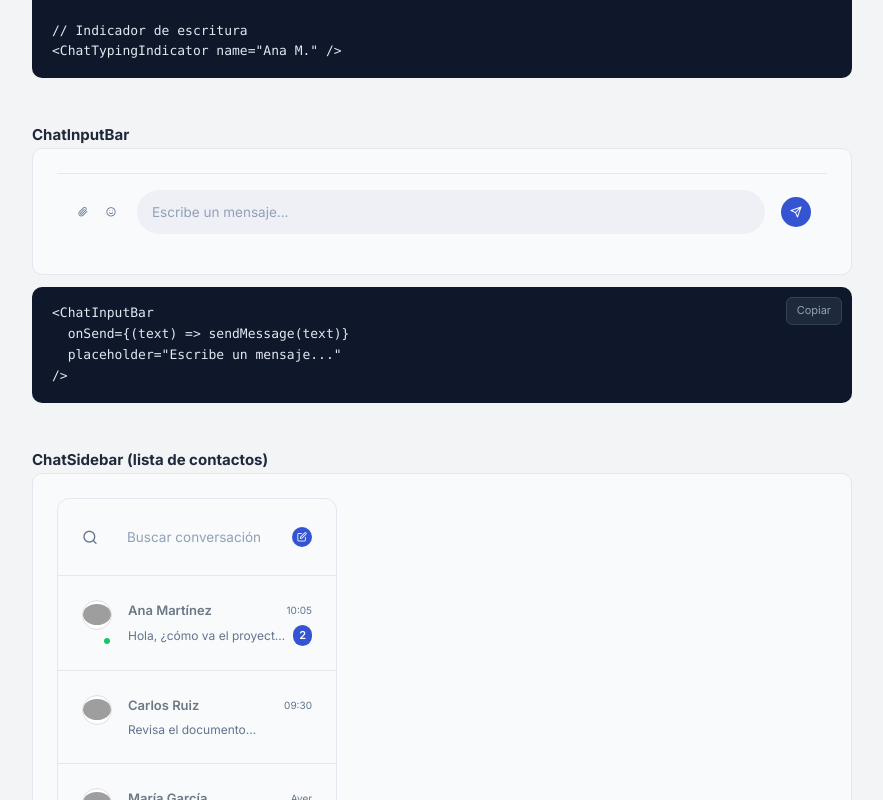
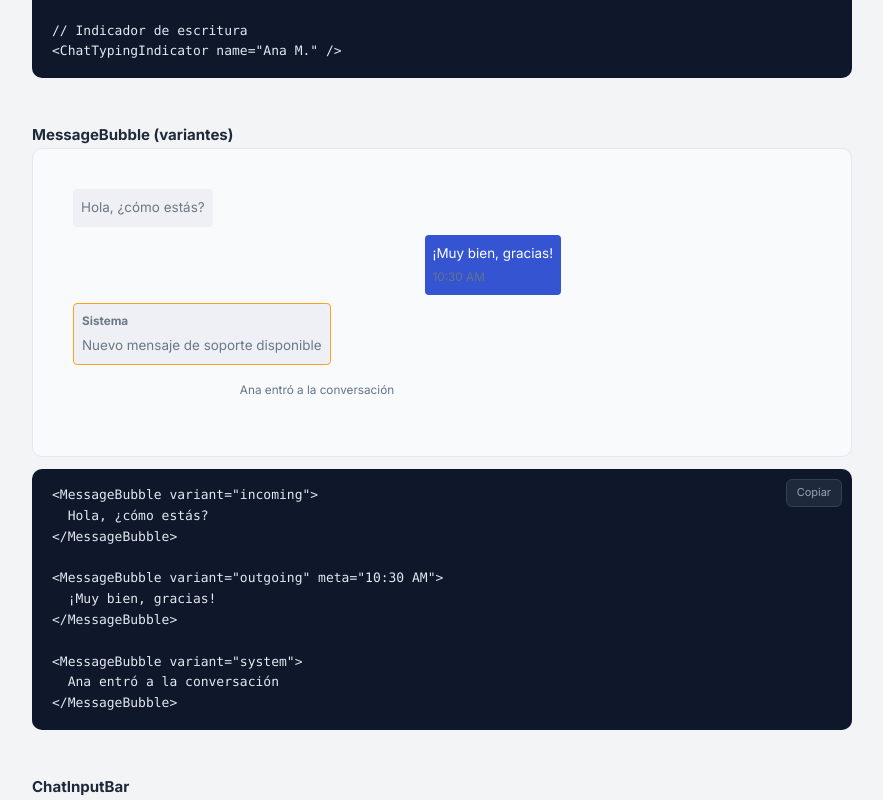
Before and after one commit to Waryxxful/duralux-ui, a React (Vite) app in the folder demo/: page /chat in a window 1280 px wide. Shown: the part 900-1700 px from the top of the page, without its empty margins (248-1131 px from the left). Built offline with nearby package versions, Linux system fonts and the light colour scheme; grey boxes are pictures that could not be loaded.

Commit message:
feat(conversation): MessageBubble

```diff
--- a/demo/src/pages/ChatComponentsPage.jsx
+++ b/demo/src/pages/ChatComponentsPage.jsx
@@ -1,4 +1,4 @@
-import { ChatBubble, ChatTypingIndicator, ChatInputBar, ChatWindow, ChatSidebar } from '@duralux/ui'
+import { ChatBubble, ChatTypingIndicator, ChatInputBar, ChatWindow, ChatSidebar, MessageBubble } from '@duralux/ui'
 import { ShowcaseSection } from '../ShowcaseSection'
 
 const MSG_OTHER = { id: 1, text: 'Hola, ¿cómo va el proyecto? ¿Ya terminaron el módulo de pagos?', time: '10:05 AM', sender: { name: 'Ana M.', avatar: '/assets/images/avatar/2.png' }, mine: false }
@@ -15,7 +15,7 @@ export function ChatComponentsPage() {
   return (
     <div>
       <h1 style={{ fontSize: 24, fontWeight: 800, marginBottom: 4 }}>Chat Components</h1>
-      <p style={{ color: '#64748b', marginBottom: 32 }}>ChatBubble · ChatTypingIndicator · ChatInputBar · ChatWindow · ChatSidebar</p>
+      <p style={{ color: '#64748b', marginBottom: 32 }}>ChatBubble · ChatTypingIndicator · ChatInputBar · ChatWindow · ChatSidebar · MessageBubble</p>
 
       <ShowcaseSection
         title="ChatBubble + ChatTypingIndicator"
@@ -40,6 +40,37 @@ export function ChatComponentsPage() {
 
 // Indicador de escritura
 <ChatTypingIndicator name="Ana M." />`}
+      />
+
+      <ShowcaseSection
+        title="MessageBubble (variantes)"
+        preview={
+          <div style={{ maxWidth: 520, background: '#f8fafc', borderRadius: 12, padding: 16 }}>
+            <MessageBubble variant="incoming">
+              Hola, ¿cómo estás?
+            </MessageBubble>
+            <MessageBubble variant="outgoing" meta="10:30 AM">
+              ¡Muy bien, gracias!
+            </MessageBubble>
+            <MessageBubble variant="incoming" header="Sistema" highlighted>
+              Nuevo mensaje de soporte disponible
+            </MessageBubble>
+            <MessageBubble variant="system">
+              Ana entró a la conversación
+            </MessageBubble>
+          </div>
+        }
+        code={`<MessageBubble variant="incoming">
+  Hola, ¿cómo estás?
+</MessageBubble>
+
+<MessageBubble variant="outgoing" meta="10:30 AM">
+  ¡Muy bien, gracias!
+</MessageBubble>
+
+<MessageBubble variant="system">
+  Ana entró a la conversación
+</MessageBubble>`}
       />
 
       <ShowcaseSection
--- /dev/null
+++ b/src/components/conversation/MessageBubble.jsx
@@ -0,0 +1,44 @@
+import React from 'react'
+
+export function MessageBubble({
+  variant,
+  children,
+  header,
+  meta,
+  highlighted,
+  bubbleRef,
+  className,
+}) {
+  if (variant === 'system') {
+    return (
+      <div className={`d-flex justify-content-center mb-2 ${className || ''}`.trim()}>
+        <div className="bg-secondary-subtle text-muted small text-center rounded p-2">
+          {children}
+        </div>
+      </div>
+    )
+  }
+
+  const isOutgoing = variant === 'outgoing'
+  const justifyContent = isOutgoing ? 'justify-content-end' : 'justify-content-start'
+
+  const bubbleClasses = [
+    'rounded',
+    'p-2',
+    isOutgoing ? 'bg-primary text-white' : 'bg-light',
+    highlighted ? 'border border-warning' : '',
+    className,
+  ]
+    .filter(Boolean)
+    .join(' ')
+
+  return (
+    <div className={`d-flex ${justifyContent} mb-2`}>
+      <div ref={bubbleRef} className={bubbleClasses}>
+        {header && <div className="fw-bold small mb-1">{header}</div>}
+        {children}
+        {meta && <div className="small text-muted mt-1">{meta}</div>}
+      </div>
+    </div>
+  )
+}
--- a/src/index.js
+++ b/src/index.js
@@ -49,6 +49,9 @@ export { ChatBubble, ChatTypingIndicator } from './components/chat/ChatBubble'
 export { ChatInputBar } from './components/chat/ChatInputBar'
 export { ChatWindow } from './components/chat/ChatWindow'
 
+// Conversation
+export { MessageBubble } from './components/conversation/MessageBubble'
+
 // Layout
 export { AppLayout } from './components/layout/AppLayout'
 export { AuthLayout } from './components/layout/AuthLayout'
```
